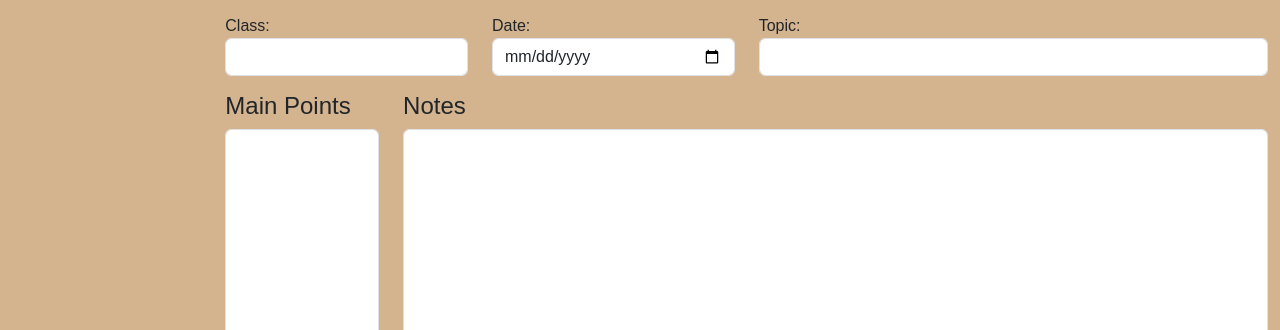
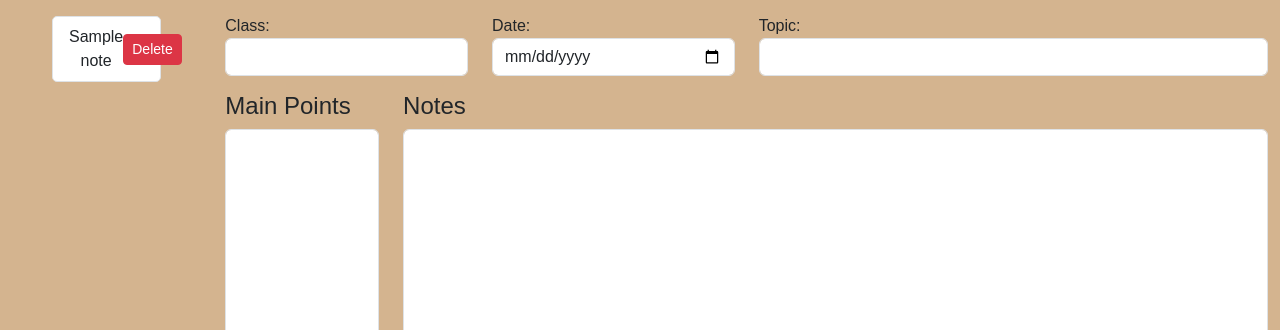
Before and after one commit to michealcoleyoung/cornell-quick-notes, a Flask app: template templates/index.html in a window 1280 px wide. Shown: the part 100-430 px from the top of the page. Run offline with Flask 3, Linux system fonts and the light colour scheme; the template is opened without the code that fills it: most values are stand-ins (such as "Sample title", 1, 10 or a date in 2020); parts of the project's set-up code (start-up, migrations or seed data) failed here and were passed over.

Commit message:
Updating notes.js, app.py and index.html

```diff
--- a/app.py
+++ b/app.py
@@ -22,7 +22,8 @@
 
 @app.route("/")
 def home():
-    return render_template('index.html')
+    notes = Note.query.all()
+    return render_template('index.html', notes=notes)
 
 @app.route('/add_note', methods=['POST'])
 def add_note():
@@ -31,7 +32,8 @@
     db.session.add(new_note)
     db.session.commit()
 
-    return f'<li class="list-group-item">{note_content}</li>'
+    return f'<li class="list-group-item d-flex justify-content-between align-items-center" data-note-id="{new_note.id}">{note_content}<button class="btn btn-danger btn-sm" onclick="deleteNote(this)">Delete</button></li>'
+
 
 @app.route('/delete_note/<int:note_id>', methods=['DELETE'])
 def delete_note(note_id):
--- a/static/js/notes.js
+++ b/static/js/notes.js
@@ -2,23 +2,39 @@
   const noteInput = document.getElementById('note');
   const noteContent = noteInput.value;
 
-  // Create a new list item for the note
-  const newNote = document.createElement('li');
-  newNote.className = 'list-group-item d-flex justify-content-between align-items-center';
-  newNote.innerHTML = `${noteContent} <button class="btn btn-danger btn-sm" onclick="deleteNote(this)">Delete</button>`;
+  fetch('/add_note', {
+    method: 'POST',
+    headers: {
+      'Content_Type': 'application/x-www-form-urlencoded',
+    },
+    body: `note=${encodeURIComponent(noteContent)}`
+  })
+    .then(response => response.text())
+    .then(html => {
 
-  // Append the new note to the list
-  const notesList = document.getElementById('notes-list');
-  notesList.classList.remove('hidden'); // Show the list if hidden
-  notesList.appendChild(newNote);
+      const notesList = document.getElementById('notes-list');
+      notesList.classList.remove('hidden');
+      notesList.insertAdjacentHTML('beforeend', html);
+      noteInput.value = '';
+    }).catch(error => console.error('Error:', error));
+  return false;
 
-  // Clear the input field
-  noteInput.value = '';
-
-  return false; // Prevent form submission
 }
 
 function deleteNote(button) {
   const noteItem = button.parentElement;
-  noteItem.remove();
+  const noteId = noteItem.getAttribute('data-note-id');
+
+  fetch(`/delete_note/${noteId}`, {
+    method: 'DELETE'
+  })
+    .then(response => {
+      if (response.ok) {
+        noteItem.remove();
+
+      } else {
+        console.error('Failed to delete note');
+      }
+    })
+    .catch(error => console.error('Error:', error))
 }
--- a/templates/index.html
+++ b/templates/index.html
@@ -27,6 +27,12 @@
           <div class="sidebar-scroll">
             <ul id="notes-list" class="list-group hidden">
               <!-- Existing notes will be populated here -->
+               {% for note in notes %}
+               <li class="list-group-item d-flex justify-content-between align-items-center" data-note-id="{{ note.id }}">
+                {{ note.title}}
+                <button class="btn btn-danger btn-sm" onclick="deleteNote(this)">Delete</button>
+               </li>
+               {% endfor %}
             </ul>
           </div>
         </div>
```
